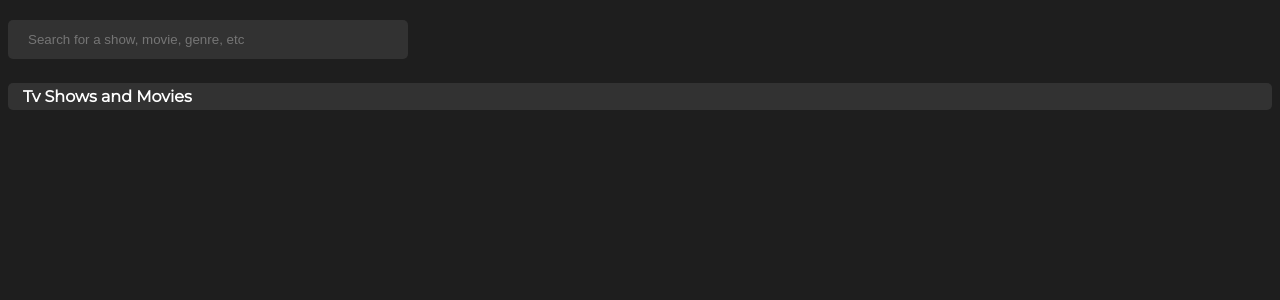
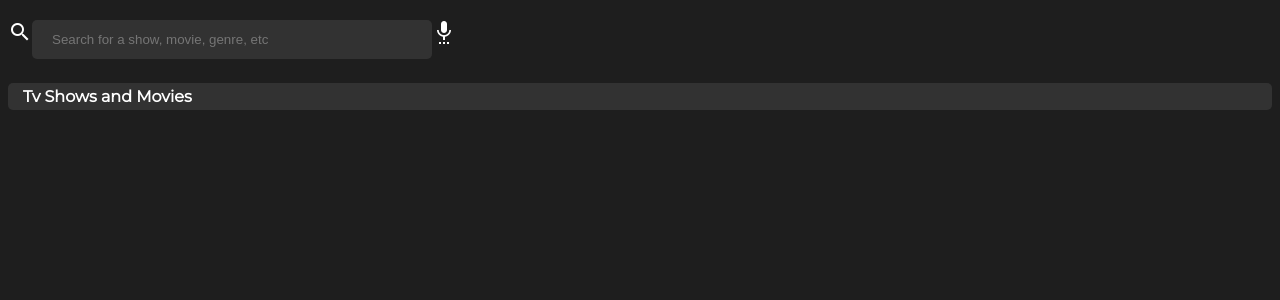
Before and after one commit to akilah-littlejohn/angular-ivy-mmojib, an Angular app: page / in a window 1280 px wide. Shown: the top 300 px of the page. Built offline with nearby package versions, Linux system fonts and the light colour scheme.

Commit message:
4 files modified

```diff
--- a/package.json
+++ b/package.json
@@ -12,10 +12,12 @@
   },
   "dependencies": {
     "@angular/animations": "^15.0.2",
+    "@angular/cdk": "15.0.2",
     "@angular/common": "^15.0.2",
     "@angular/compiler": "^15.0.2",
     "@angular/core": "^15.0.2",
     "@angular/forms": "^15.0.2",
+    "@angular/material": "^15.0.2",
     "@angular/platform-browser": "^15.0.2",
     "@angular/platform-browser-dynamic": "^15.0.2",
     "@angular/router": "^15.0.2",
--- a/src/app/app.module.ts
+++ b/src/app/app.module.ts
@@ -5,9 +5,11 @@ import { FormsModule } from '@angular/forms';
 import { AppComponent } from './app.component';
 import { SearchComponent } from './search/search.component';
 import { LayoutModule } from '@angular/cdk/layout';
+import { MatIconModule } from '@angular/material/icon';
+import { BrowserAnimationsModule } from '@angular/platform-browser/animations';
 
 @NgModule({
-  imports:      [ BrowserModule, FormsModule, LayoutModule ],
+  imports:      [ BrowserModule, FormsModule,BrowserAnimationsModule, LayoutModule, MatIconModule ],
   declarations: [ AppComponent, SearchComponent ],
   bootstrap:    [ AppComponent ]
 })
--- a/src/app/search/search.component.html
+++ b/src/app/search/search.component.html
@@ -1,3 +1,6 @@
 <form action="#">
+  <mat-icon>search</mat-icon>
 <input type="search" name="" placeholder="Search for a show, movie, genre, etc">
+
+<mat-icon>settings_voice</mat-icon>
 </form>
--- a/src/index.html
+++ b/src/index.html
@@ -1,4 +1,6 @@
 <head>
 <link href='https://fonts.googleapis.com/css?family=Montserrat' rel='stylesheet'>
+<link href="https://fonts.googleapis.com/icon?family=Material+Icons"
+      rel="stylesheet">
 </head>
 <my-app>loading</my-app>
```
